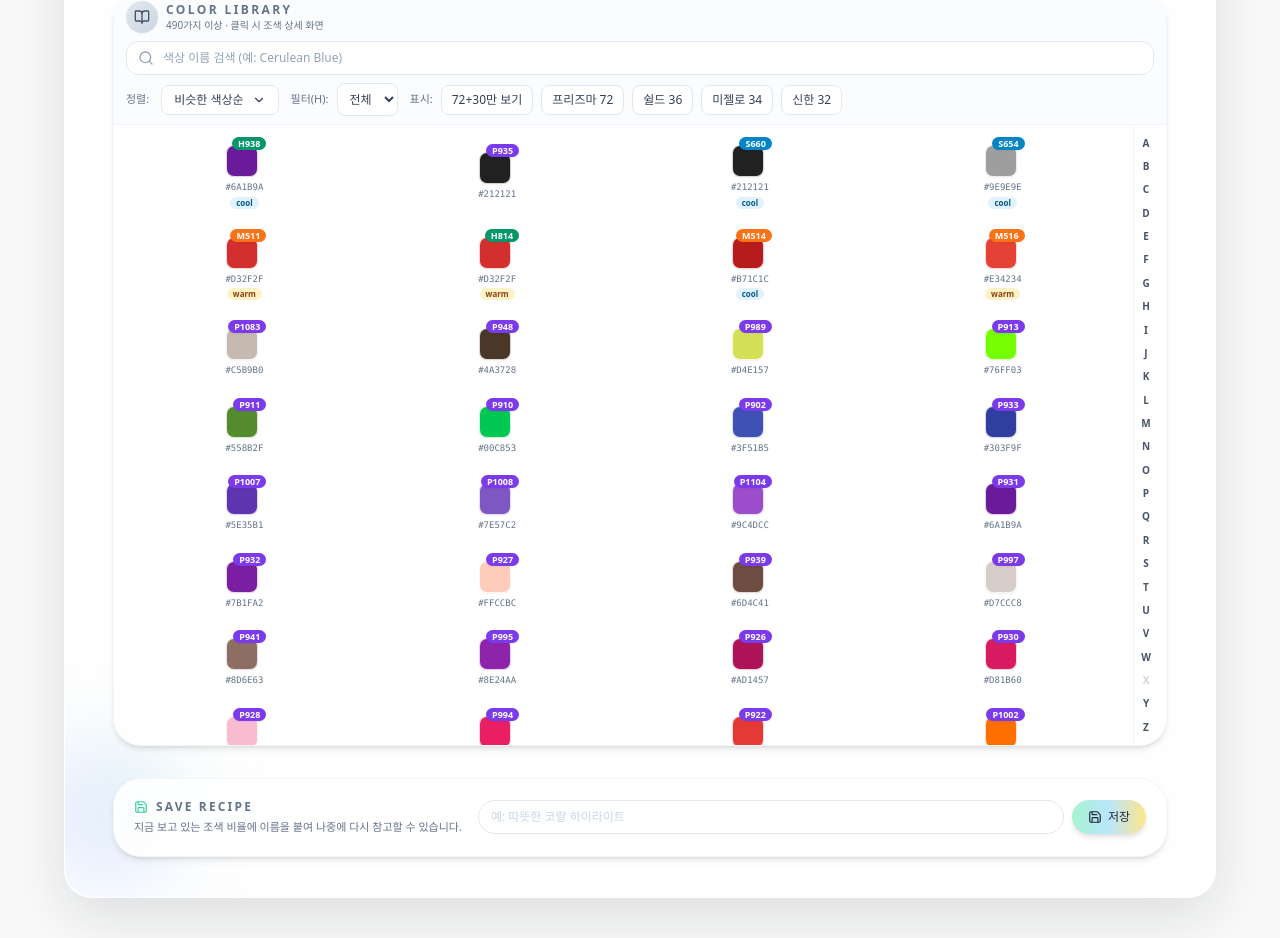
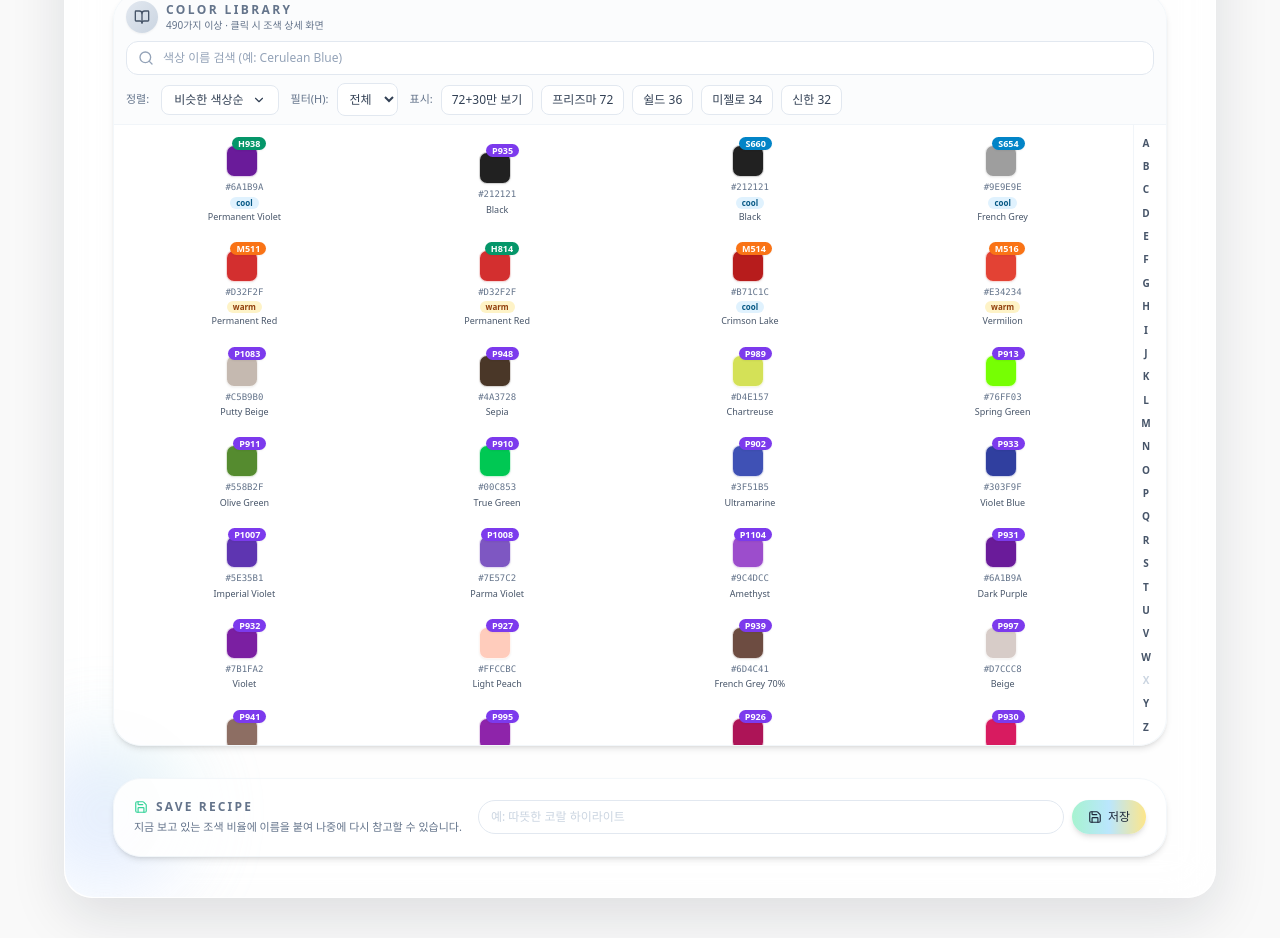
Before and after one commit to stalbino-rgb/cursor-painting, a React (Vite) app: page / in a window 1280 px wide. Shown: the part 1978-2916 px from the top of the page. Built offline with nearby package versions, Linux system fonts and the light colour scheme.

Commit message:
Show Color Library names on every swatch, keeping English names in English.
Co-authored-by: Cursor <cursoragent@cursor.com>

```diff
--- a/src/components/ColorLibrary.jsx
+++ b/src/components/ColorLibrary.jsx
@@ -23,6 +23,14 @@ function normalizeHex(h) {
   if (!h || typeof h !== 'string') return '';
   const s = h.replace('#', '').toUpperCase();
   return s.length === 6 ? `#${s}` : s.length === 3 ? `#${s[0]}${s[0]}${s[1]}${s[1]}${s[2]}${s[2]}` : '';
+}
+
+/** Prefer the official English name when it is Latin text; otherwise Korean. */
+function librarySwatchName(color) {
+  const en = String(color?.name || '').trim();
+  const ko = String(color?.koName || '').trim();
+  if (en && /[A-Za-z]/.test(en)) return en;
+  return ko || en;
 }
 
 async function fetchColorFromAPI(name) {
@@ -399,6 +407,11 @@ function ColorLibrary({ onColorSelect }) {
                   const isSet30 = Boolean(color.isSet30);
                   const tileClass =
                     (isFaber && !isSet72) || (isCaran && color.isSet30 === false) ? 'opacity-55' : '';
+                  const swatchName = librarySwatchName(color);
+                  const titleName =
+                    color.koName && color.name && color.koName !== color.name
+                      ? `${color.name} / ${color.koName}`
+                      : swatchName;
                   return (
                 <button
                   key={`${color.source || ''}-${color.hex}-${color.name}-${i}`}
@@ -408,7 +421,7 @@ function ColorLibrary({ onColorSelect }) {
                   }}
                   onClick={() => onColorSelect?.(color)}
                   className={`group relative overflow-visible flex flex-col items-center justify-center p-2 rounded-lg hover:bg-slate-50/90 active:bg-slate-100/90 text-left transition-colors ${tileClass}`}
-                  title={`${color.koName ? `${color.name} / ${color.koName}` : color.name} (${(normalizeHex(color.hex) || color.hex).toUpperCase()})${color.tone === 'cool' || color.tone === 'warm' ? ` · ${color.tone}` : ''}`}
+                  title={`${titleName} (${(normalizeHex(color.hex) || color.hex).toUpperCase()})${color.tone === 'cool' || color.tone === 'warm' ? ` · ${color.tone}` : ''}`}
                 >
                   <div className="relative overflow-visible pt-1 pr-1">
                     <div
@@ -460,11 +473,11 @@ function ColorLibrary({ onColorSelect }) {
                       {color.tone}
                     </span>
                   )}
-                  {brandFilter !== 'all' && (
+                  {swatchName ? (
                     <span className="mt-0.5 w-full text-center text-[9px] leading-tight text-slate-600 line-clamp-2">
-                      {color.koName || color.name}
+                      {swatchName}
                     </span>
-                  )}
+                  ) : null}
                 </button>
                   );
                 })()
```
